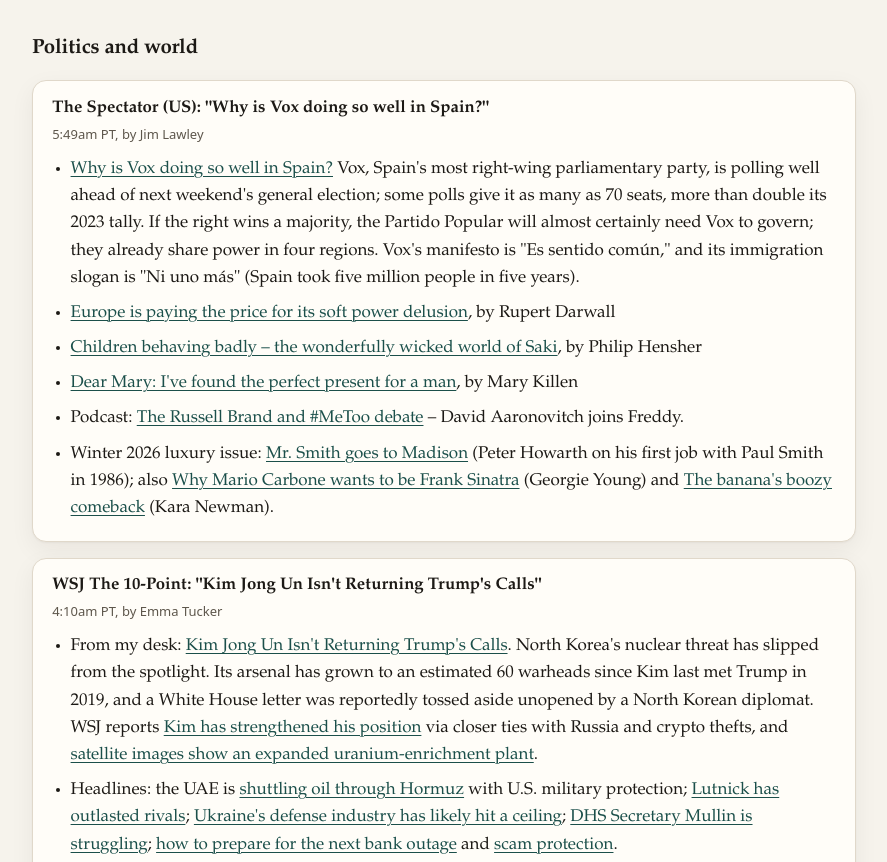
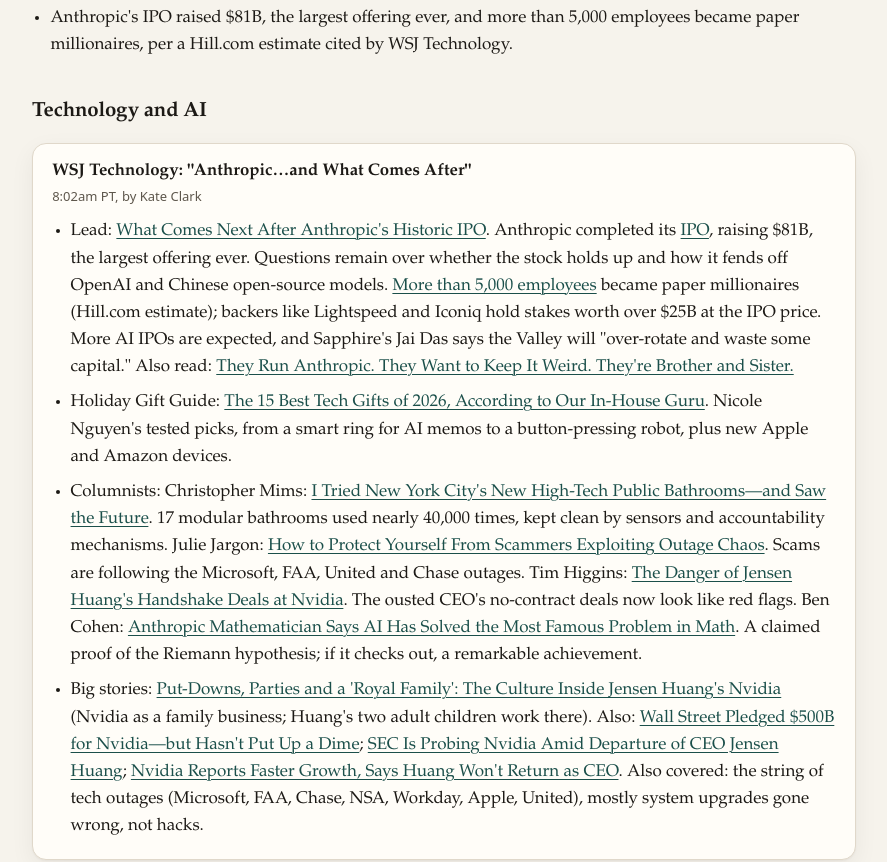
Before and after one commit to jmxiiu/newsletter-digest, a plain HTML site: page index.html in a window 1280 px wide. Shown: the part 1128-1990 px from the top of the page, without its empty margins (340-1227 px from the left). Drawn offline with Linux system fonts and the light colour scheme.

Commit message:
Nov 22: add WSJ Technology newsletter on Anthropic IPO and what comes after

```diff
--- a/index.html
+++ b/index.html
@@ -381,7 +381,7 @@
       <p class="kicker">Daily briefing</p>
       <h1>Jim's Newsletter Digest</h1>
       <p class="summary">A running digest of Jim's newsletters, forwarded by Newsletter and grouped by day, newest first. Times are Pacific.</p>
-      <p class="updated">Last updated: Nov 22, 2026, 6:52 AM PT</p>
+      <p class="updated">Last updated: Nov 22, 2026, 8:52 AM PT</p>
     </header>
 
     <p class="jump-yesterday"><a href="#2026-11-21">Jump to yesterday (Sat Nov 21) ↓</a></p>
@@ -393,6 +393,7 @@
           <li class="day-link"><a href="#2026-11-22">Today, Sun Nov 22, 2026</a></li>
           <li class="sub"><a href="#2026-11-22-alerts">WSJ alerts</a></li>
           <li class="sub"><a href="#2026-11-22-takeaways">Key takeaways</a></li>
+          <li class="sub"><a href="#2026-11-22-tech">Technology and AI</a></li>
           <li class="sub"><a href="#2026-11-22-politics">Politics and world</a></li>
           <li class="sub"><a href="#2026-11-22-books">Books and culture</a></li>
           <li class="toc-group">Yesterday</li>
@@ -431,7 +432,23 @@
               <li>James Mackintosh says the AI selloff resembles the dot-com bust, per WSJ 10-Point.</li>
               <li>Oldest boomers turn 80 and their wealth exceeds $97 trillion, per WSJ 10-Point.</li>
               <li>Li Ming, a 52-year-old Chinese national facing fraud charges in Singapore, was behind Megaspeed, the company fronted by Alice Huang, partner of ousted Nvidia CEO Jensen Huang, per WSJ 10-Point.</li>
+              <li>Anthropic's IPO raised $81B, the largest offering ever, and more than 5,000 employees became paper millionaires, per a Hill.com estimate cited by WSJ Technology.</li>
             </ul>
+          </section>
+
+          <section class="topic" id="2026-11-22-tech">
+            <h3>Technology and AI</h3>
+
+            <section class="item">
+              <h4>WSJ Technology: "Anthropic…and What Comes After"</h4>
+              <p class="meta">8:02am PT, by Kate Clark</p>
+              <ul class="facts">
+                <li>Lead: <a href="https://www.wsj.com/tech/ai/what-comes-next-after-anthropics-historic-ipo-464368c1" target="_blank" rel="noopener noreferrer">What Comes Next After Anthropic's Historic IPO</a>. Anthropic completed its <a href="https://www.wsj.com/finance/stocks/anthropic-ipo-ai-markets-89e2476f" target="_blank" rel="noopener noreferrer">IPO</a>, raising $81B, the largest offering ever. Questions remain over whether the stock holds up and how it fends off OpenAI and Chinese open-source models. <a href="https://www.wsj.com/tech/ai/thousands-of-anthropic-employees-and-investors-are-set-to-reap-fortunes-d9c3c6ed" target="_blank" rel="noopener noreferrer">More than 5,000 employees</a> became paper millionaires (Hill.com estimate); backers like Lightspeed and Iconiq hold stakes worth over $25B at the IPO price. More AI IPOs are expected, and Sapphire's Jai Das says the Valley will "over-rotate and waste some capital." Also read: <a href="https://www.wsj.com/tech/ai/anthropic-dario-daniela-amodei-siblings-ipo-be84ad11" target="_blank" rel="noopener noreferrer">They Run Anthropic. They Want to Keep It Weird. They're Brother and Sister.</a></li>
+                <li>Holiday Gift Guide: <a href="https://www.wsj.com/tech/personal-tech/tech-gift-guide-holiday-2026-1a021f58" target="_blank" rel="noopener noreferrer">The 15 Best Tech Gifts of 2026, According to Our In-House Guru</a>. Nicole Nguyen's tested picks, from a smart ring for AI memos to a button-pressing robot, plus new Apple and Amazon devices.</li>
+                <li>Columnists: Christopher Mims: <a href="https://www.wsj.com/tech/personal-tech/new-york-city-public-bathroom-tour-4d544375" target="_blank" rel="noopener noreferrer">I Tried New York City's New High-Tech Public Bathrooms—and Saw the Future</a>. 17 modular bathrooms used nearly 40,000 times, kept clean by sensors and accountability mechanisms. Julie Jargon: <a href="https://www.wsj.com/tech/personal-tech/cyber-scams-tech-outages-tips-a5500927" target="_blank" rel="noopener noreferrer">How to Protect Yourself From Scammers Exploiting Outage Chaos</a>. Scams are following the Microsoft, FAA, United and Chase outages. Tim Higgins: <a href="https://www.wsj.com/business/nvidia-jensen-huang-deals-8750daf4" target="_blank" rel="noopener noreferrer">The Danger of Jensen Huang's Handshake Deals at Nvidia</a>. The ousted CEO's no-contract deals now look like red flags. Ben Cohen: <a href="https://www.wsj.com/tech/ai/anthropic-mathematician-says-claude-has-solved-the-most-famous-problem-in-math-9361920b" target="_blank" rel="noopener noreferrer">Anthropic Mathematician Says AI Has Solved the Most Famous Problem in Math</a>. A claimed proof of the Riemann hypothesis; if it checks out, a remarkable achievement.</li>
+                <li>Big stories: <a href="https://www.wsj.com/business/put-downs-parties-and-a-royal-family-the-culture-inside-jensen-huangs-nvidia-6a872194" target="_blank" rel="noopener noreferrer">Put-Downs, Parties and a 'Royal Family': The Culture Inside Jensen Huang's Nvidia</a> (Nvidia as a family business; Huang's two adult children work there). Also: <a href="https://www.wsj.com/finance/wall-street-pledged-to-mobilize-500-billion-for-nvidiabut-hasnt-put-up-a-dime-1e41f276" target="_blank" rel="noopener noreferrer">Wall Street Pledged $500B for Nvidia—but Hasn't Put Up a Dime</a>; <a href="https://www.wsj.com/business/sec-is-probing-nvidia-amid-departure-of-ceo-jensen-huang-ee7643f8" target="_blank" rel="noopener noreferrer">SEC Is Probing Nvidia Amid Departure of CEO Jensen Huang</a>; <a href="https://www.wsj.com/tech/ai/nvidia-nvda-3q-2027-earnings-report-stock-6e642303" target="_blank" rel="noopener noreferrer">Nvidia Reports Faster Growth, Says Huang Won't Return as CEO</a>. Also covered: the string of tech outages (Microsoft, FAA, Chase, NSA, Workday, Apple, United), mostly system upgrades gone wrong, not hacks.</li>
+              </ul>
+            </section>
           </section>
 
           <section class="topic" id="2026-11-22-politics">
```
